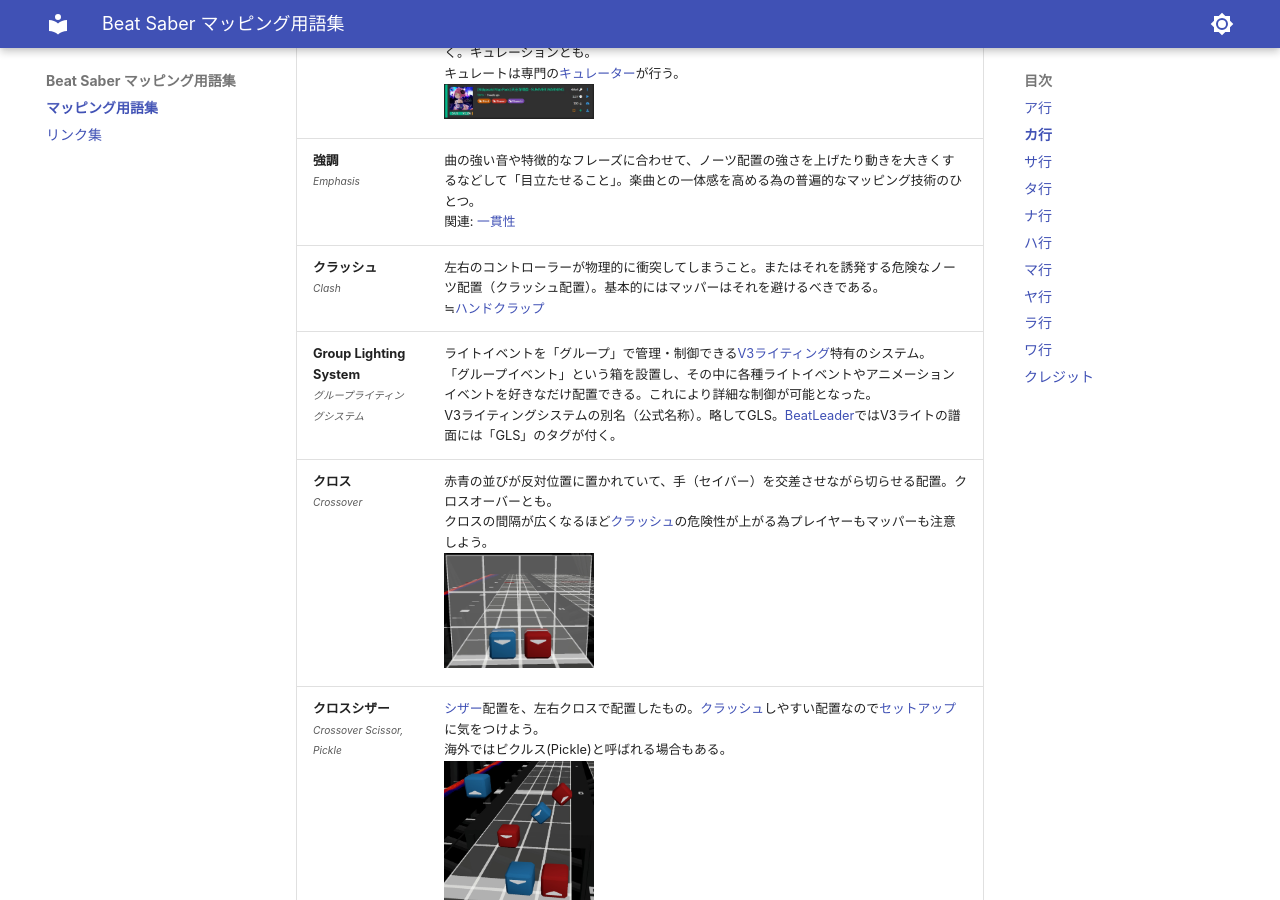
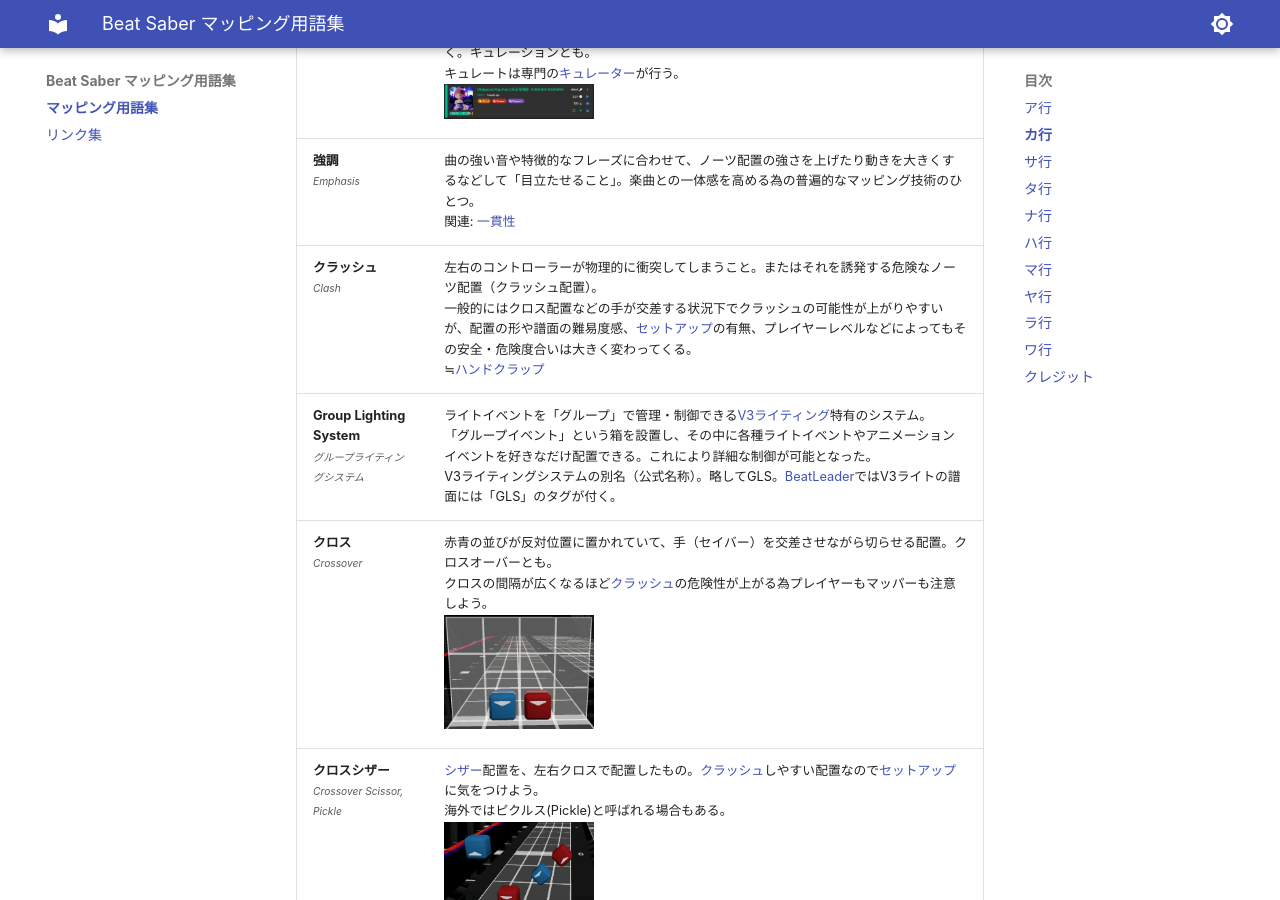
Before and after one commit to Ge2toro/bs-jpmapping-glossary, an MkDocs documentation site: the page built from docs/index.md, in a window 1280 px wide and 900 px high, scrolled down 6991 px. Built offline with MkDocs 1.6.1 and Material for MkDocs 9.7.7, drawn with Linux system fonts in a browser that asks for light colours; some of the changed text lies outside the part shown.

Commit message:
用語追加・修正 5/21まで

```diff
--- a/docs/index.md
+++ b/docs/index.md
@@ -69,7 +69,7 @@
 | <span id='キュレーター'></span>**キュレーター**<br><small>*Curator*</small> | <a href="#キュレート">キュレート</a>を行う専門の人たち。<a href="#BeastSaber">BeastSaber</a>によって運営され、人員は一般公募で募集される（審査あり）。不定期で追加募集がかかるので気になる人はBeastSaberのdiscordサーバーをチェックしておこう。<br>キュレーションチーム: <a href="https://bsaber.com/curation-team" target="_blank">https://bsaber.com/curation-team</a> |
 | <span id='キュレート'></span>**キュレート**<br><small>*Curation*</small> | <a href="#BeatSaver">BeatSaver</a>にある膨大なカスタム譜面の中から、品質の高い譜面や面白い譜面を「おすすめ」としてピックアップする仕組み。キュレートされた譜面はBeatSaver上で緑色の帯がつく。キュレーションとも。<br>キュレートは専門の<a href="#キュレーター">キュレーター</a>が行う。<br><img src="images/curation.jpg" width="150"> |
 | <span id='強調'></span>**強調**<br><small>*Emphasis*</small> | 曲の強い音や特徴的なフレーズに合わせて、ノーツ配置の強さを上げたり動きを大きくするなどして「目立たせること」。楽曲との一体感を高める為の普遍的なマッピング技術のひとつ。<br>関連: <a href="#一貫性">一貫性</a> |
-| <span id='クラッシュ'></span>**クラッシュ**<br><small>*Clash*</small> | 左右のコントローラーが物理的に衝突してしまうこと。またはそれを誘発する危険なノーツ配置（クラッシュ配置）。基本的にはマッパーはそれを避けるべきである。<br>≒<a href="#ハンドクラップ">ハンドクラップ</a> |
+| <span id='クラッシュ'></span>**クラッシュ**<br><small>*Clash*</small> | 左右のコントローラーが物理的に衝突してしまうこと。またはそれを誘発する危険なノーツ配置（クラッシュ配置）。<br>一般的にはクロス配置などの手が交差する状況下でクラッシュの可能性が上がりやすいが、配置の形や譜面の難易度感、<a href="#セットアップ">セットアップ</a>の有無、プレイヤーレベルなどによってもその安全・危険度合いは大きく変わってくる。<br>≒<a href="#ハンドクラップ">ハンドクラップ</a> |
 | <span id='Group Lighting System'></span>**Group Lighting System**<br><small>*グループライティングシステム*</small> | ライトイベントを「グループ」で管理・制御できる<a href="#V3ライティング">V3ライティング</a>特有のシステム。<br>「グループイベント」という箱を設置し、その中に各種ライトイベントやアニメーションイベントを好きなだけ配置できる。これにより詳細な制御が可能となった。<br>V3ライティングシステムの別名（公式名称）。略してGLS。<a href="#BeatLeader">BeatLeader</a>ではV3ライトの譜面には「GLS」のタグが付く。 |
 | <span id='クロス'></span>**クロス**<br><small>*Crossover*</small> | 赤青の並びが反対位置に置かれていて、手（セイバー）を交差させながら切らせる配置。クロスオーバーとも。<br>クロスの間隔が広くなるほど<a href="#クラッシュ">クラッシュ</a>の危険性が上がる為プレイヤーもマッパーも注意しよう。<br><img src="images/cross.jpg" width="150"> |
 | <span id='クロスシザー'></span>**クロスシザー**<br><small>*Crossover Scissor, Pickle*</small> | <a href="#シザー">シザー</a>配置を、左右クロスで配置したもの。<a href="#クラッシュ">クラッシュ</a>しやすい配置なので<a href="#セットアップ">セットアップ</a>に気をつけよう。<br>海外ではピクルス(Pickle)と呼ばれる場合もある。<br><img src="images/crossscissor.jpg" width="150"> |
@@ -171,7 +171,7 @@
 | <span id='バッドカット'></span>**バッドカット**<br><small>*Bad cut*</small> | 矢印と違う方向から斬ったり、違う色のセイバーで斬ったりすること。ミス判定となりコンボが途切れる。<br>関連: <a href="#巻き込み">巻き込み</a> |
 | <span id='バニラ'></span>**バニラ**<br><small>*Vanilla*</small> | Modを一切導入していない素のゲームの状態を指す。ゲーム用語。<br>譜面において、<a href="#Chroma">Chroma</a>等のModを使用していないライティングはバニラライティングとも呼ばれる。<br>バニラフレーバー＝定番・プレーンという連想から |
 | <span id='パブリッシュ'></span>**パブリッシュ**<br><small>*Publish*</small> | 完成した譜面を<a href="#BeatSaver">BeatSaver</a>に公開し、他のプレイヤーが遊べる状態にすること。<br>関連: <a href="#リパブリッシュ">リパブリッシュ</a> |
-| <span id='パラレルノーツ'></span>**パラレルノーツ**<br><small>*Parallel Note*</small> | 同じ色・同じ方向のノーツが、横に2つ以上並んでいる配置。<br>通常のスイングでは取りこぼしてしまう為、<a href="#ヒットボックス">ヒットボックス</a>や方向判定の仕組みを応用した切り方が求められる。特殊な配置。ロロッペノーツとも。<br><img src="images/parallel.jpg" width="150"> |
+| <span id='パラレルノーツ'></span>**パラレルノーツ**<br><small>*Parallel Note*</small> | 同じ色・同じ方向のノーツが、横に2つ以上並んでいる配置。<br>通常のスイングでは取りこぼしてしまう為、<a href="#ヒットボックス">ヒットボックス</a>や方向判定の仕組みを応用した切り方が求められる。特殊な配置。ロロッペノーツとも。<br>関連：<a href="#ヒットボックスの乱用">ヒットボックスの乱用</a><br><img src="images/parallel.jpg" width="150"> |
 | <span id='Balanced'></span>**Balanced**<br><small>*バランス、バランスド*</small> | 特定のマップスタイルに偏りすぎていない、または、様々なスタイルをバランスよく用いた譜面。そのジャンル。 |
 | <span id='パリティ'></span>**パリティ**<br><small>*Parity*</small> | セイバーの自然な振りの為、フォアハンドスイングとバックハンドスイングが交互に続くようノーツを配置するという概念。パリティが保たれている譜面は直感的でプレイしやすく、現代マッピングのセオリーとなっている。<br><a href="https://note.com/toro_desu/n/n6cad8770caaf" target="_blank">解説記事</a> |
 | <span id='ハンドクラップ'></span>**ハンドクラップ**<br><small>*Handclap*</small> | 赤青が向かい合ったノーツ配置。コントローラーが衝突する危険性が高い為、基本的に推奨されない。<br>※<a href="#クラッシュ">クラッシュ</a>すること自体を指してハンドクラップと呼ぶ場合もある<br><img src="images/handclap.jpg" width="150"> |
@@ -187,7 +187,8 @@
 | <span id='PP'></span>**PP**<br><small>*ピーピー*</small> | <a href="#ScoreSaber">ScoreSaber</a>や<a href="#BeatLeader">BeatLeader</a>で、<a href="#ランク譜面">ランク譜面</a>をクリアした際に実力に応じて得られるパフォーマンスポイント。各ランクではこれを稼ぐことで競い合っている。 |
 | <span id='BPM'></span>**BPM**<br><small>*ビーピーエム*</small> | 1分間あたりの拍数（テンポ）。曲の速さを示す音楽的な指標。<br>Beats Per Minuteの略。 |
 | <span id='ビジョンブロック'></span>**ビジョンブロック**<br><small>*Vision Block*</small> | 中央2マスいずれかに位置するノーツ・ボム・壁が視界の邪魔になり、次に切るべきノーツが隠れて見えなくなること。プレイが困難になる為、基本的にはそれが起きないようマッピングすべきである。略してVB。<br><a href="#HJDライン">HJDライン</a>を活用することで、ビジョンブロックを回避しながらマッピングすることが容易になる。 |
-| <span id='ヒットボックス'></span>**ヒットボックス**<br><small>*Hitbox*</small> | ノーツに設定されている「当たり判定」の領域。見た目のサイズより大きめに設定されている。<br>画像の赤枠がヒットボックス。紫枠は<a href="#バッドカット">バッドカット</a>判定が発生する領域。<br>※画像は<a href="#BeatLeader">BeatLeader</a>から<br><img src="images/hitbox.jpg" width="150"> |
+| <span id='ヒットボックス'></span>**ヒットボックス**<br><small>*Hitbox*</small> | ノーツに設定されている「当たり判定」の領域。見た目のサイズより大きめに設定されている。<br>画像の赤枠がヒットボックス。紫枠は<a href="#バッドカット">バッドカット</a>判定が発生する領域。<br>※画像は<a href="#BeatLeader">BeatLeader</a>から<br>関連：<a href="#ヒットボックスの乱用">ヒットボックスの乱用</a><br><img src="images/hitbox.jpg" width="150"> |
+| <span id='ヒットボックスの乱用'></span>**ヒットボックスの乱用**<br><small>*Hitbox Abuse*</small> | ノーツの<a href="#ヒットボックス">ヒットボックス</a>が重なっていたり、塞いでいたり、適切に繋がっていなかったりなど、通常の（見た目通りの）スイングでは切ることが難しいノーツ配置のこと。<br>一般的な譜面においては推奨されないが、特殊な譜面では意図的に使用される場合がある。<br>※海外用語の「Hitbox Abuse」が元々の言葉。"Abuse"の直訳で「ヒットボックスの悪用」と呼ばれる場合もある。<br>関連：<a href="#パラレルノーツ">パラレルノーツ</a>、<a href="#フュージョン">フュージョン</a><br><img src="images/hitboxabuse.jpg" width="150"> |
 | <span id='表現'></span>**表現**<br><small>*Representation*</small> | 曲の音、リズム、ボーカルなどを、ノーツの配置やライティング等で解釈し譜面として落とし込み、具体化・抽象化して表すこと。譜面の評価基準のひとつ。 |
 | <span id='VNJS'></span>**VNJS**<br><small>*ブイエヌジェーエス*</small> | ノーツの流れてくる速度（<a href="#NJS">NJS</a>）が曲の途中で変化する機能。1.40.0で追加された公式要素で、<a href="#V4マップ">V4マップ</a>で利用できる。<br>パートの変化に合わせてNJSを変えられるだけでなく、使い方の工夫により、ノーツを消したり止めたり巻き戻したりといった<a href="#ギミック">ギミック</a>効果を作り出すことも可能。Variable NJSの略。可変NJS、ソフラン（音ゲー用語）とも。<br><a href="https://x.com/ge2toro/status/1877682614338769133?s=20" target="_blank">参考動画</a> |
 | <span id='V3ウォール'></span>**V3ウォール**<br><small>*ブイスリーウォール*</small> | <a href="#V3マップ">V3マップ</a>以降で使用できる、位置・高さを細かく調整できるようになった壁。横方向はレーン外に設置することも可能。<br><img src="images/v3wall.jpg" width="150"> |
@@ -209,7 +210,7 @@
 | <span id='物量譜面'></span>**物量譜面**<br><small>*Stamina(?)*</small> | ノーツの総数・密度が非常に多く、長時間にわたって腕を振り続ける必要がある譜面。プレイヤーのスタミナが試される。スタミナ譜面とも。 |
 | <span id='譜面（マップ）'></span>**譜面（マップ）**<br><small>*Map, Chart*</small> | 曲のリズムや音に合わせてノーツや壁などを配置したもの。ライティングなどを含めたパッケージそのものを指すことも多い。マップとも。 |
 | <span id='譜面ハッシュ'></span>**譜面ハッシュ**<br><small>*Map Hash*</small> | 譜面データから生成される、その譜面を識別する為の40桁の英数字（16進数）のこと。<br>一意の値であり、譜面に少しでも変更を加えると異なる値になる。ゲーム側や<a href="#ScoreSaber">ScoreSaber</a>、<a href="#BeatLeader">BeatLeader</a>などは、譜面ハッシュを元に記録を管理している為、<a href="#リパブリッシュ">リパブリッシュ</a>によってハッシュが変わるとリーダーボードも新しいまっさらな状態になる。<br>※リパブリッシュで過去のリーダーボードが消えるわけではなく、譜面のバージョン（譜面ハッシュ）ごとにリーダーボードが生成・管理される仕組み。BeatLeaderではリーダーボードページから過去バージョンのリーダーボードを簡単に確認できる<br><img src="images/maphash.jpg" width="150"> |
-| <span id='フュージョン'></span>**フュージョン**<br><small>*Fusion, Fused Notes, Hidden Notes*</small> | 同じ位置・同じタイミングに2つのノーツを意図して重ねて配置したもの。向きや色を完全に揃えたものから、向きを変えたり、色を変えたりと、重ね方は様々である。いずれにしても特殊な配置である。<br>ノーツ＋ボムや、ノーツ＋壁、といった異種のフュージョンも存在する。意図しない重なりであれば<a href="#ミスマップ">ミスマップ</a>であり、<a href="#マップチェッカー">マップチェッカー</a>AutoModderではFused objectとして検出される。<br>関連: <a href="#スタック（動詞）">スタック（動詞）</a>、<a href="#フラワーノーツ">フラワーノーツ</a>（フュージョンの一種）<br><img src="images/fusion.jpg" width="150"> |
+| <span id='フュージョン'></span>**フュージョン**<br><small>*Fusion, Fused Notes, Hidden Notes*</small> | 同じ位置・同じタイミングに2つのノーツを意図して重ねて配置したもの。向きや色を完全に揃えたものから、向きを変えたり、色を変えたりと、重ね方は様々である。いずれにしても特殊な配置である。<br>ノーツ＋ボムや、ノーツ＋壁、といった異種のフュージョンも存在する。意図しない重なりであれば<a href="#ミスマップ">ミスマップ</a>であり、<a href="#マップチェッカー">マップチェッカー</a>AutoModderではFused objectとして検出される。<br>関連: <a href="#スタック（動詞）">スタック（動詞）</a>、<a href="#フラワーノーツ">フラワーノーツ</a>（フュージョンの一種）、<a href="#ヒットボックスの乱用">ヒットボックスの乱用</a><br><img src="images/fusion.jpg" width="150"> |
 | <span id='プラットフォーム'></span>**プラットフォーム**<br><small>*Platform*</small> | プレイヤーが立つ足場や周囲のステージ環境。<a href="#Environment">Environment</a>と同義で使われるか、カスタムプラットフォームModによるものを指す。 |
 | <span id='フラワーノーツ'></span>**フラワーノーツ**<br><small>*Flower Note, Star Note*</small> | ノーツを45度違いで重ねて配置したもの。花(?)のような見た目をした特殊な配置。スターノーツともいう。<br>色違いや矢印ノーツであれば難度の高い特殊配置だが、同じ色のドットノーツであれば（特殊なことに変わりはないが）使用しやすい。<br>※同じ色のドットノーツの場合、同じタイミングで重ねると向きが揃ってしまう為、僅かに後ろにずらすことでフラワーの形を維持できる<br><img src="images/flower.jpg" width="150"> |
 | <span id='フリック'></span>**フリック**<br><small>*Flick*</small> | ノーツが2個連続した、手首のスナップを使って素早く弾くように切る配置。高難度配置。<br>基本的には1/4ビート間隔（またはそれに近い速さ）で置かれた2連続ノーツが該当する。<br><img src="images/flick.jpg" width="150"> |
```
Also changed, not shown: other parts of docs/index.md (+1 -1 lines), docs/images/hitboxabuse.jpg (added), 1 other file.
